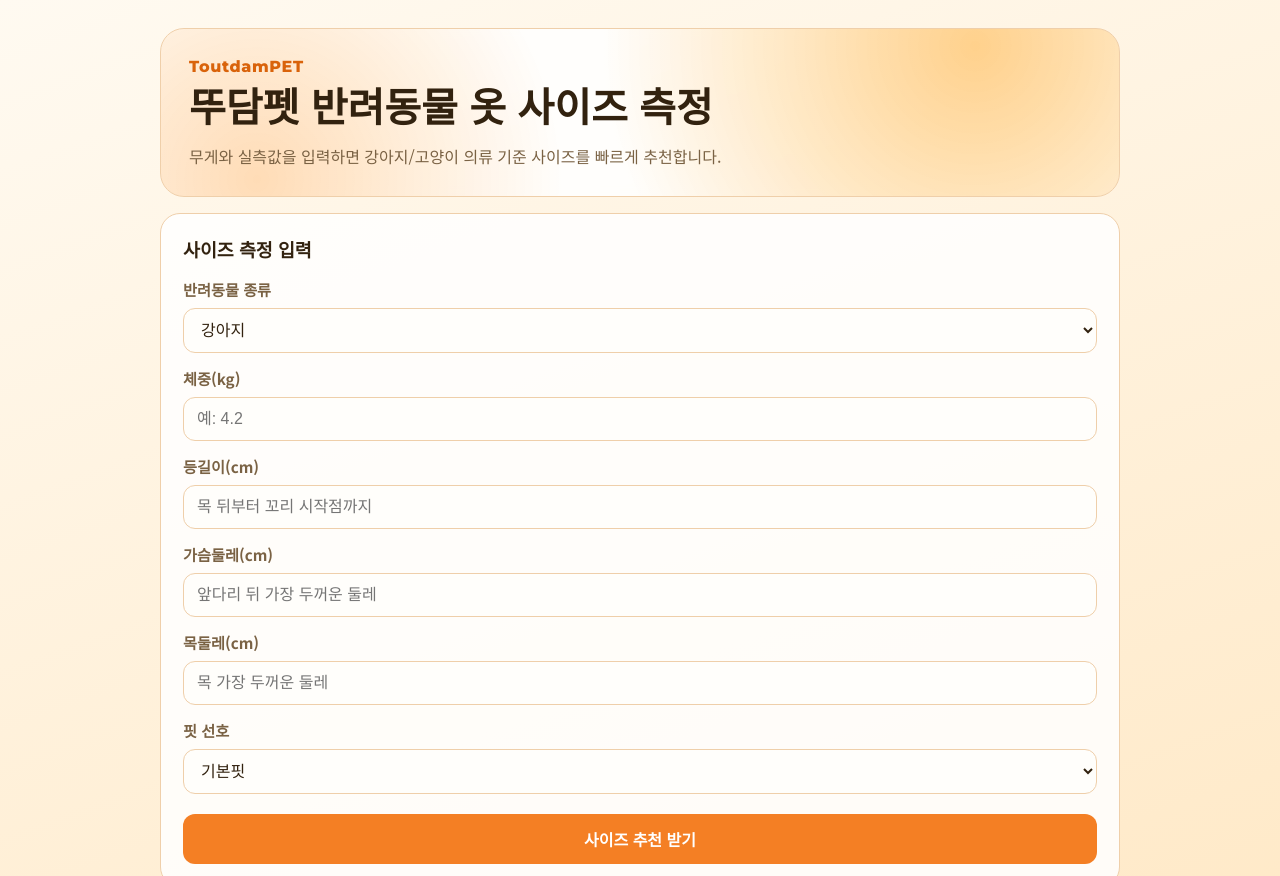
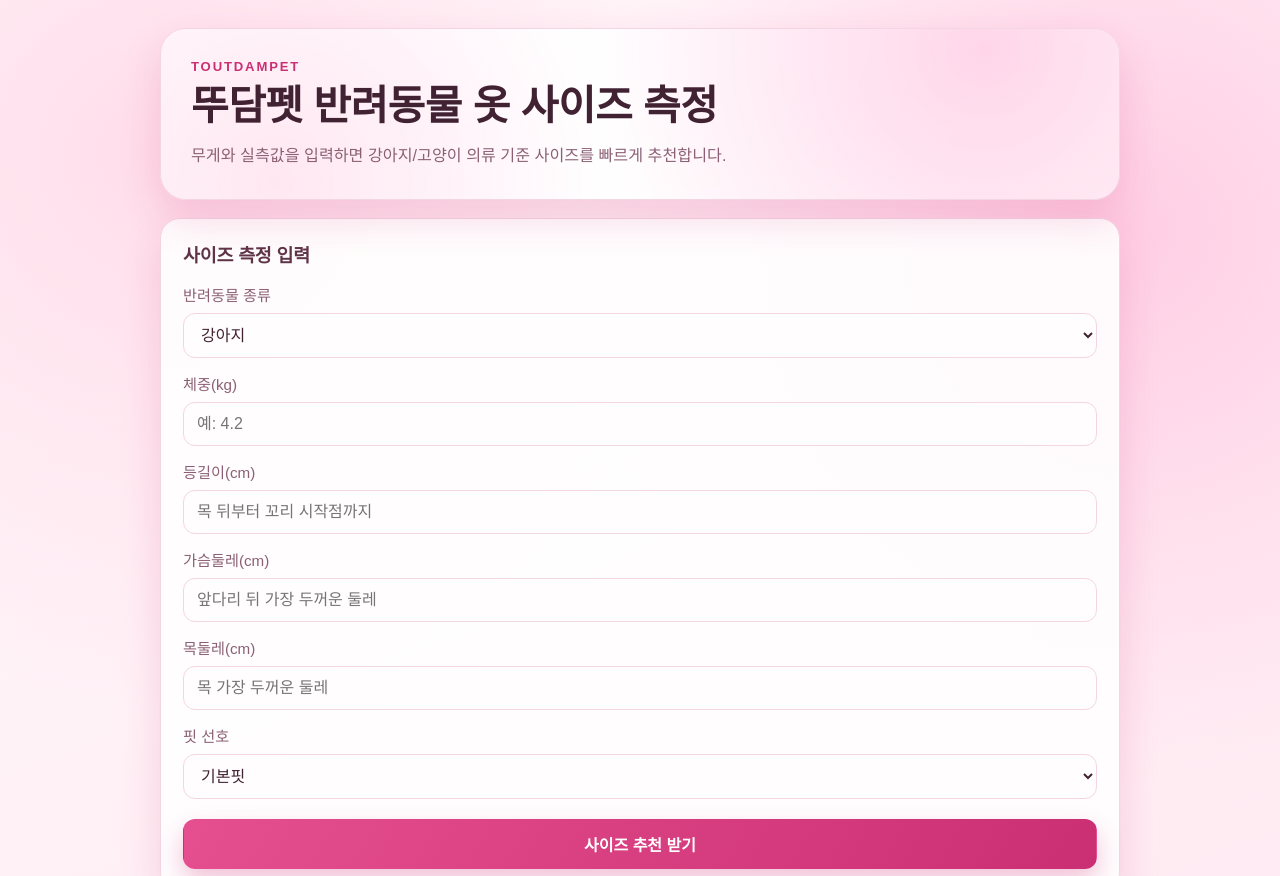
Before and after one commit to young020202/Toutdam_1, a plain HTML site: page index.html in a window 1280 px wide. Shown: the top 876 px of the page. Drawn offline with Linux system fonts and the light colour scheme; a web font is replaced by a local one.

Commit message:
feat: redesign brand UI with pink-white mood and Pretendard
Switch typography to Pretendard and refresh the visual style to a premium white/pink brand direction while keeping existing sizing logic.

```diff
--- a/index.html
+++ b/index.html
@@ -4,9 +4,7 @@
   <meta charset="UTF-8" />
   <meta name="viewport" content="width=device-width, initial-scale=1.0" />
   <title>뚜담펫 ToutdamPET | 반려동물 옷 사이즈 측정</title>
-  <link rel="preconnect" href="https://fonts.googleapis.com" />
-  <link rel="preconnect" href="https://fonts.gstatic.com" crossorigin />
-  <link href="https://fonts.googleapis.com/css2?family=Montserrat:wght@600;700;800&family=Noto+Sans+KR:wght@400;500;700&display=swap" rel="stylesheet" />
+  <link rel="stylesheet" crossorigin href="https://cdn.jsdelivr.net/gh/orioncactus/pretendard/dist/web/static/pretendard.css" />
   <link href="/style.css" rel="stylesheet" />
 </head>
 <body>
--- a/style.css
+++ b/style.css
@@ -1,12 +1,13 @@
 :root {
-  --bg: #fffaf1;
-  --bg2: #ffe5bd;
-  --panel: rgba(255, 255, 255, 0.86);
-  --text: #32220f;
-  --muted: #7a6244;
-  --accent: #f47f24;
-  --accent-dark: #d9630b;
-  --line: #efcfaa;
+  --bg: #fff9fb;
+  --bg2: #ffe7f0;
+  --panel: rgba(255, 255, 255, 0.9);
+  --text: #402232;
+  --muted: #8b6074;
+  --accent: #e54f8f;
+  --accent-dark: #cb2f73;
+  --line: #f4d5e3;
+  --shadow: 0 18px 40px rgba(203, 47, 115, 0.18);
 }
 
 * {
@@ -15,8 +16,11 @@
 
 body {
   margin: 0;
-  font-family: "Noto Sans KR", "Apple SD Gothic Neo", "Malgun Gothic", sans-serif;
-  background: linear-gradient(160deg, var(--bg), var(--bg2));
+  font-family: "Pretendard", "Apple SD Gothic Neo", "Malgun Gothic", sans-serif;
+  background:
+    radial-gradient(circle at 12% 12%, #ffddea 0, transparent 35%),
+    radial-gradient(circle at 88% 18%, #ffcee4 0, transparent 36%),
+    linear-gradient(155deg, var(--bg), var(--bg2));
   color: var(--text);
   min-height: 100vh;
 }
@@ -25,38 +29,41 @@ body {
   width: min(960px, calc(100% - 32px));
   margin: 28px auto 36px;
   display: grid;
-  gap: 16px;
+  gap: 18px;
 }
 
 .hero {
-  padding: 28px;
+  padding: 30px;
   border: 1px solid var(--line);
-  border-radius: 24px;
-  background: radial-gradient(circle at 85% 10%, #ffd18c 0%, transparent 45%),
-    radial-gradient(circle at 10% 90%, #ffdcb6 0%, transparent 35%), var(--panel);
-  backdrop-filter: blur(4px);
+  border-radius: 26px;
+  background: radial-gradient(circle at 86% 12%, #ffd6e9 0%, transparent 46%),
+    radial-gradient(circle at 12% 90%, #ffe7f2 0%, transparent 38%), var(--panel);
+  backdrop-filter: blur(6px);
+  box-shadow: var(--shadow);
 }
 
 .brand {
   margin: 0 0 8px;
-  font-family: "Montserrat", sans-serif;
-  font-weight: 800;
-  letter-spacing: 0.04em;
+  font-size: 0.82rem;
+  font-weight: 700;
+  letter-spacing: 0.14em;
   color: var(--accent-dark);
+  text-transform: uppercase;
 }
 
 .hero h1 {
   margin: 0;
-  font-family: "Montserrat", "Noto Sans KR", sans-serif;
   font-weight: 700;
-  font-size: clamp(1.6rem, 4vw, 2.5rem);
+  font-size: clamp(1.7rem, 4vw, 2.55rem);
   line-height: 1.2;
+  letter-spacing: -0.01em;
 }
 
 .lead {
   margin: 12px 0 0;
   color: var(--muted);
-  font-size: 1rem;
+  font-size: 1.01rem;
+  line-height: 1.6;
 }
 
 .panel {
@@ -64,11 +71,14 @@ body {
   border: 1px solid var(--line);
   border-radius: 20px;
   background: var(--panel);
+  box-shadow: var(--shadow);
 }
 
 .panel h2 {
   margin: 0 0 16px;
   font-size: 1.15rem;
+  letter-spacing: -0.01em;
+  color: #5f3448;
 }
 
 .size-form {
@@ -81,7 +91,7 @@ body {
   gap: 8px;
   color: var(--muted);
   font-size: 0.95rem;
-  font-weight: 600;
+  font-weight: 500;
 }
 
 input,
@@ -93,26 +103,29 @@ select,
   padding: 12px 13px;
   font-size: 1rem;
   color: var(--text);
-  background: #fffefb;
+  background: #fffdfd;
 }
 
 input:focus,
 select:focus {
   border-color: var(--accent);
-  outline: 2px solid rgba(244, 127, 36, 0.25);
+  outline: 2px solid rgba(229, 79, 143, 0.24);
 }
 
 .cta {
   margin-top: 6px;
-  background: var(--accent);
+  background: linear-gradient(120deg, var(--accent), var(--accent-dark));
   color: #ffffff;
   border-color: transparent;
   font-weight: 700;
   cursor: pointer;
+  transition: transform 180ms ease, box-shadow 180ms ease;
+  box-shadow: 0 12px 24px rgba(203, 47, 115, 0.28);
 }
 
 .cta:hover {
-  background: var(--accent-dark);
+  transform: translateY(-1px);
+  box-shadow: 0 16px 30px rgba(203, 47, 115, 0.35);
 }
 
 .result-panel {
@@ -126,7 +139,7 @@ select:focus {
   inset: auto -60px -60px auto;
   width: 170px;
   height: 170px;
-  background: radial-gradient(circle, rgba(244, 127, 36, 0.18), transparent 60%);
+  background: radial-gradient(circle, rgba(229, 79, 143, 0.2), transparent 60%);
 }
 
 .result-text {
@@ -158,4 +171,12 @@ select:focus {
   .panel {
     padding: 18px;
   }
+
+  .hero h1 {
+    font-size: 1.55rem;
+  }
+
+  .lead {
+    font-size: 0.95rem;
+  }
 }
```
